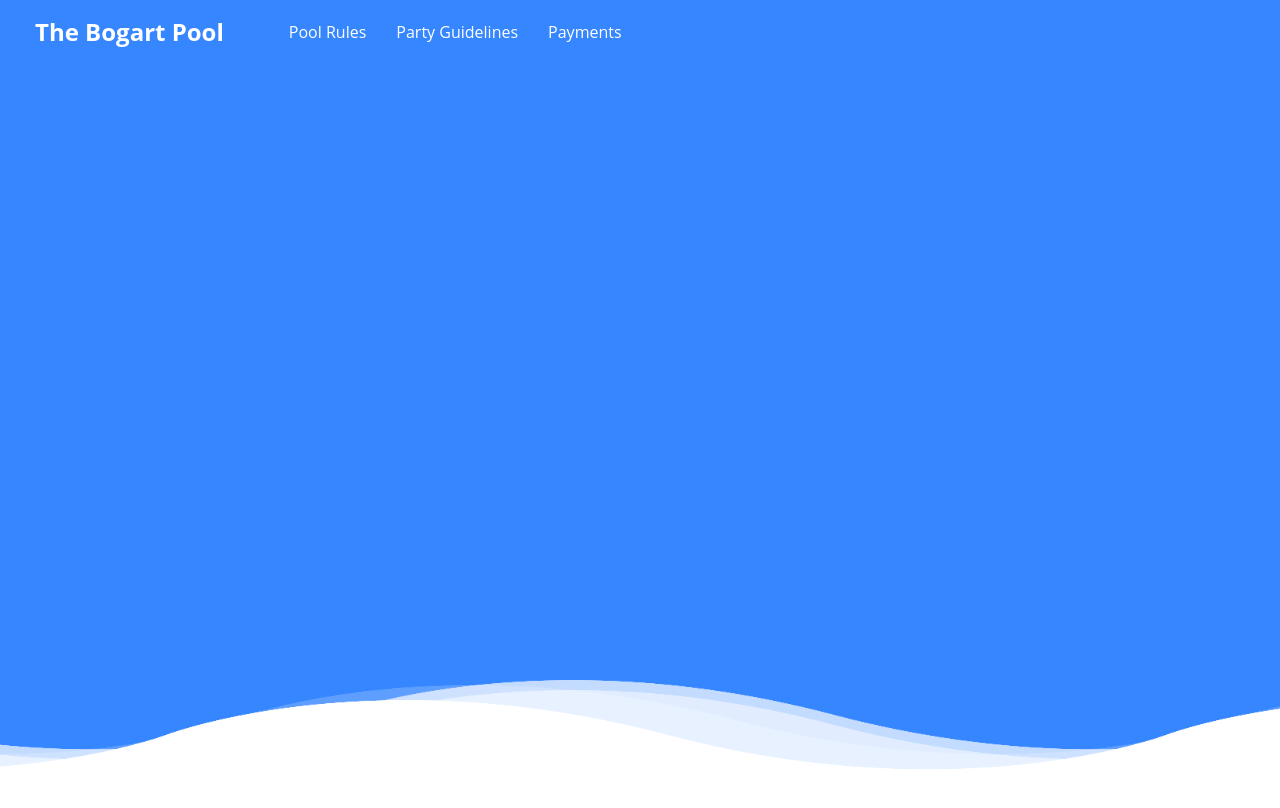
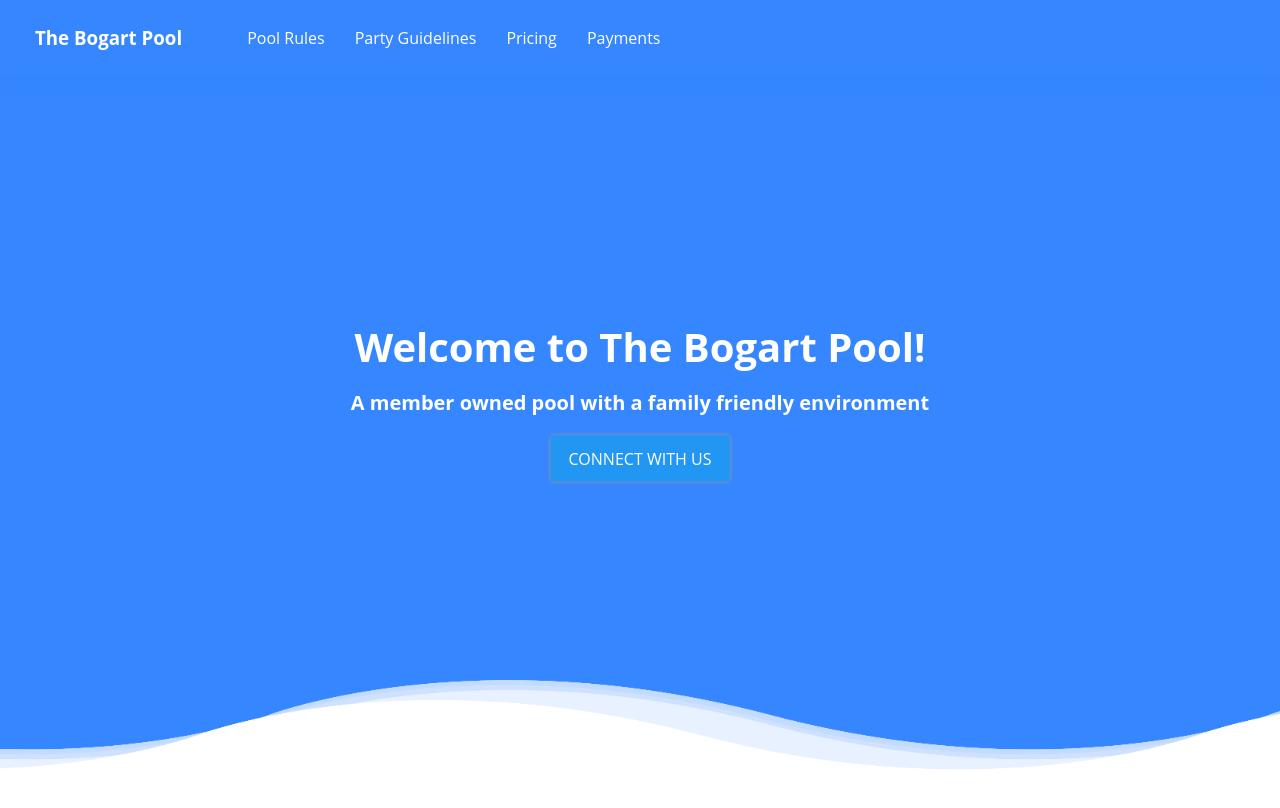
Before and after one commit to TreyTiller/Bogart-pool, a plain HTML site: page index.html in a window 1280 px wide. Shown: the top 808 px of the page. Drawn offline with Linux system fonts and the light colour scheme.

Commit message:
Homepage working nav and hero text

```diff
--- a/index.html
+++ b/index.html
@@ -14,24 +14,49 @@
       <h2>The website for the Bogart Pool is currently under construction.</h2>
       </p>
     </div> -->
-
-    <main role="main">
+    <!-- <div class="button">
+        <button class="ripple">Button</button>
+      </div> -->
+<section class="main">
+    <header role="header" class="header" id="myHeader">
       <nav>
         <h1 class="logo">The Bogart Pool</h1>
         <ul class="nav">
-          <a href=""><li class="nav_item">Pool Rules</li></a>
+          <a href=""><li class="nav_item" id="nav">Pool Rules</li></a>
           <a href=""><li class="nav_item">Party Guidelines</li></a>
+          <a href=""><li class="nav_item">Pricing</li></a>
           <a href=""><li class="nav_item">Payments</li></a>
         </ul>
       </nav>
+    </header>
 
-      <!-- <div class="button">
-        <button class="ripple">Button</button>
-      </div> -->
-      <div class="wave wave1"></div>
-      <div class="wave wave2"></div>
-      <div class="wave wave3"></div>
-      <div class="wave wave4"></div>
+    <main role="main">
+      <section class="hero_section">
+        <div class="hi_container">
+          <h2 class="hello">Welcome to The Bogart Pool!</h2>
+          <h4 class="sub_hi">
+            A member owned pool with a family friendly environment
+          </h4>
+          <button class="ripple">Connect With Us</button>
+          <!-- <div class="scroll-downs">
+          <div class="mousey">
+            <div class="scroller"></div>
+          </div>
+        </div> -->
+        </div>
+        <div class="waves_container">
+          <div class="wave wave1"></div>
+          <div class="wave wave2"></div>
+          <div class="wave wave3"></div>
+          <div class="wave wave4"></div>
+        </div>
+      </section>
+    </section>
     </main>
+
+    <div>
+      <h5>Lower section</h5>
+    </div>
   </body>
+  <script src="script.js"></script>
 </html>
--- a/main.css
+++ b/main.css
@@ -38,15 +38,14 @@
 
   } */
 
-
 * {
   box-sizing: border-box;
   margin: 0px;
   padding: 0px;
-      font-family: 'Open Sans', 'Helvetica Neue', sans-serif;
+  font-family: "Open Sans", "Helvetica Neue", sans-serif;
 }
 
-  main {
+.main {
   position: relative;
   width: 100%;
   height: 100vh;
@@ -54,12 +53,15 @@
   overflow: hidden;
 }
 
+/*HEADER STYLING*/
+
 nav {
   display: flex;
   flex-direction: row;
   margin-left: 5px;
   margin-right: 5px;
-      margin-top: 15px;
+  margin-top: 25px;
+  margin-bottom: 25px;
 }
 
 .logo {
@@ -80,24 +82,66 @@
   margin-right: 15px;
   text-decoration: none;
   color: white;
+  transition: .5s ease-in-out;
 }
 
 a {
   text-decoration: none;
 }
 
-  .button {
-      display: flex;
-      justify-content: center;
-      margin-top: 200px;
+#nav {
+  transition: 0.5s ease-in-out;
 }
+
+.sticky {
+  position: fixed;
+  top: 0;
+  z-index: 10001;
+  width: 100%;
+}
+
+.black {
+  color: black;
+}
+
+.sticky + .content {
+  padding-top: 102px;
+}
+
+.black + .content {
+  color: black;
+}
+
+/*HERO STYLING*/
+.hi_container {
+  color: white;
+  position: absolute;
+  top: 50%;
+  left: 50%;
+  transform: translateX(-50%) translateY(-50%);
+  text-align: center;
+}
+
+.hello {
+  font-size: 40px;
+  margin-bottom: 15px;
+}
+
+.sub_hi {
+  font-size: 20px;
+  margin-bottom: 20px;
+  margin-top: 15px;
+}
+
+/* BUTTON STYLING*/
 
 .ripple {
   background-position: center;
   transition: background 0.8s;
 }
 .ripple:hover {
-    background: #47a7f5 radial-gradient(circle, transparent 1%, #47a7f5 1%) center/15000%;
+  background: #47a7f5 radial-gradient(circle, transparent 1%, #47a7f5 1%)
+    center/15000%;
 }
 .ripple:active {
   background-color: #6eb9f7;
@@ -105,7 +149,6 @@
   transition: background 0s;
 }
 
-  /* Button style */
 button {
   border: none;
   border-radius: 2px;
@@ -118,6 +161,50 @@
   box-shadow: 0 0 4px #999;
   outline: none;
 }
+
+/* MOUSE ICON STYLING
+
+.scroll-downs {
+    display: flex;
+    justify-content: center;
+    margin-top: 70px;
+}
+
+.mousey {
+  width: 3px;
+  padding: 10px 15px;
+  height: 35px;
+  border: 2px solid #fff;
+  border-radius: 25px;
+  opacity: 0.75;
+  box-sizing: content-box;
+  margin: 0px;;
+}
+.scroller {
+  width: 3px;
+  height: 10px;
+  border-radius: 25%;
+  background-color: #fff;
+  animation-name: scroll;
+  animation-duration: 2.2s;
+  animation-timing-function: cubic-bezier(0.15, 0.41, 0.69, 0.94);
+  animation-iteration-count: infinite;
+}
+@keyframes scroll {
+  0% {
+    opacity: 0;
+  }
+  10% {
+    transform: translateY(0);
+    opacity: 1;
+  }
+  100% {
+    transform: translateY(15px);
+    opacity: 0;
+  }
+} */
+
+/*WAVE STYLING*/
 
 main .wave {
   position: absolute;
@@ -148,7 +235,7 @@
 main .wave.wave3 {
   animation: animate 30s linear infinite;
   z-index: 998;
-    opacity: .2;
+  opacity: 0.2;
   animation-delay: -2s;
   bottom: 15px;
 }
@@ -156,7 +243,7 @@ main .wave.wave3 {
 main .wave.wave4 {
   animation: animate2 15s linear infinite;
   z-index: 997;
-    opacity: .7;
+  opacity: 0.7;
   animation-delay: -5s;
   bottom: 20px;
 }
@@ -178,3 +265,24 @@ main .wave.wave4 {
     background-position-x: -1000px;
   }
 }
+
+h5 {
+  margin-top: 2000px;
+}
+
+/* Make sure the header is always at least 3em high */
+header {
+  min-height: 3em;
+  width: 100%;
+}
+
+/* Switch to fixed positioning, and stick the header to the top of the page */
+html:not([data-scroll="300px"]) header {
+  position: fixed;
+  top: 0;
+  z-index: 1001;
+  background: #3586ff;
+
+  /* This box-shadow will help sell the floating effect */
+  box-shadow: 0 5px 10px rgba(53, 134, 255, 0.5);
+}
--- /dev/null
+++ b/script.js
@@ -0,0 +1,5 @@
+
+
+document.addEventListener('scroll', () => {
+    document.documentElement.dataset.scroll = window.scrollY;
+  });
```
Lines whose indentation alone changed are shown as unchanged.
